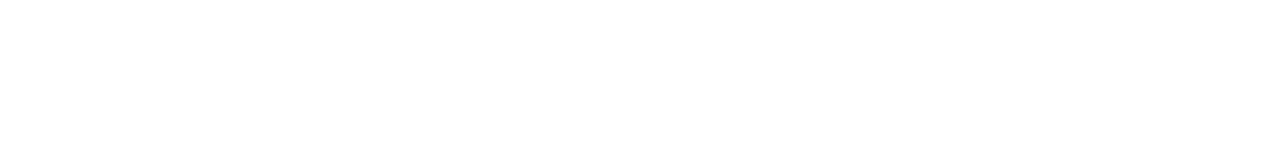
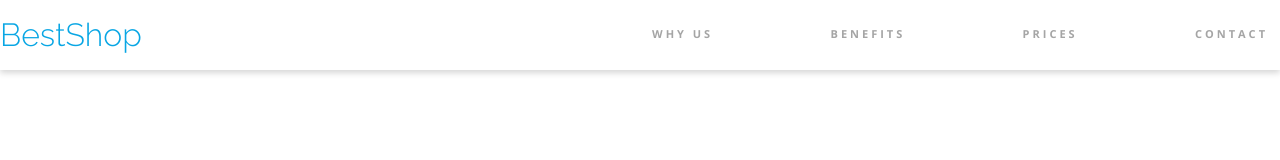
Before and after one commit to Vitzu/BestShop, a plain HTML site: page index.html in a window 1280 px wide. Drawn offline with nearby package versions, Linux system fonts and the light colour scheme.

Commit message:
added and styled logo and nav bar

```diff
--- a/css/style.css
+++ b/css/style.css
@@ -22,3 +22,61 @@ h1, h2, h3 {
 p, a {
   font-family: 'Open Sans', sans-serif;
 }
+
+a {
+  text-decoration: none;
+}
+
+.container {
+  display: flex;
+  justify-content: center;
+  align-items: center;
+  width: 1352px;
+}
+
+/* HEADER */
+
+.header {
+  display: flex;
+  justify-content: center;
+  width: 100%;
+  background: var(--base-color);
+  box-shadow: 0 3px 6px var(--menu-shadow-color);
+}
+
+.header .container {
+  justify-content: space-between;
+}
+
+.logo {
+  font-family: Raleway, sans-serif;
+  font-weight: 300;
+  font-size: 32px;
+  color: var(--main-theme-color);
+}
+
+.page-nav {
+  width: 50%;
+}
+
+.page-nav__list {
+  display: flex;
+  justify-content: space-between;
+}
+
+.page-nav__list-item a {
+  display: inline-block;
+  padding: 28px 12px;
+  font-size: 11px;
+  font-weight: 700;
+  text-align: center;
+  text-transform: uppercase;
+  letter-spacing: 3px;
+  color: var(--info-text-color);
+  border-bottom: 3px solid var(--base-color);
+}
+
+.page-nav__list-item a:hover {
+  color: var(--main-text-color);
+  border-bottom: 3px solid var(--main-theme-color);
+}
--- a/index.html
+++ b/index.html
@@ -15,5 +15,22 @@
 </head>
 <body>
 
+<header class="header">
+
+    <div class="container"><a href="index.html" class="logo">BestShop</a>
+
+        <nav class="page-nav">
+            <ul class="page-nav__list">
+                <li class="page-nav__list-item"><a href="">Why us</a></li>
+                <li class="page-nav__list-item"><a href="">Benefits</a></li>
+                <li class="page-nav__list-item"><a href="">Prices</a></li>
+                <li class="page-nav__list-item"><a href="">Contact</a></li>
+            </ul>
+        </nav>
+
+    </div>
+
+</header>
+
 </body>
 </html>
```
